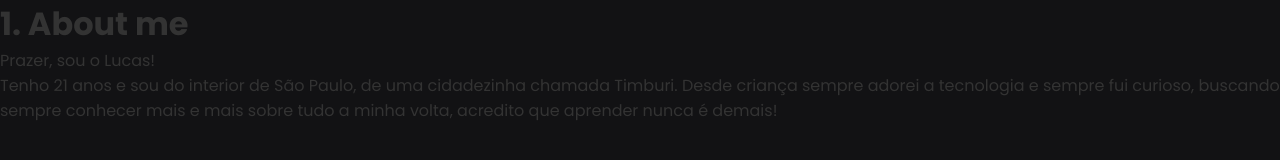
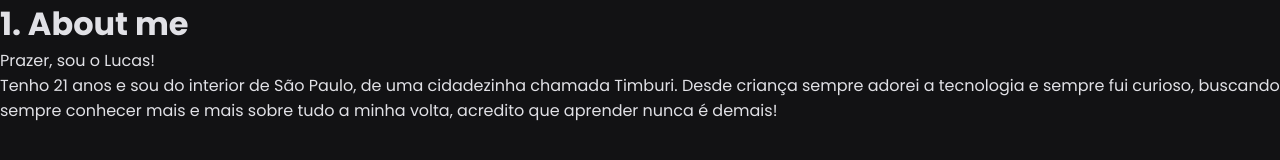
Before and after one commit to locrz/portfolio, a plain HTML site: page index.html in a window 1280 px wide. Drawn offline with Linux system fonts and the light colour scheme.

Commit message:
Update styles.css

```diff
--- a/styles.css
+++ b/styles.css
@@ -7,7 +7,7 @@
 
 body {
   background: #121214;
-  color: #333333;
+  color: #E1E1E6;
   -webkit-font-smoothing: antialiased;
 }
 
```
